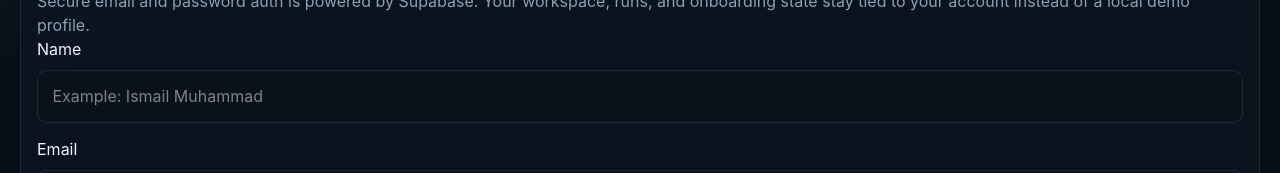
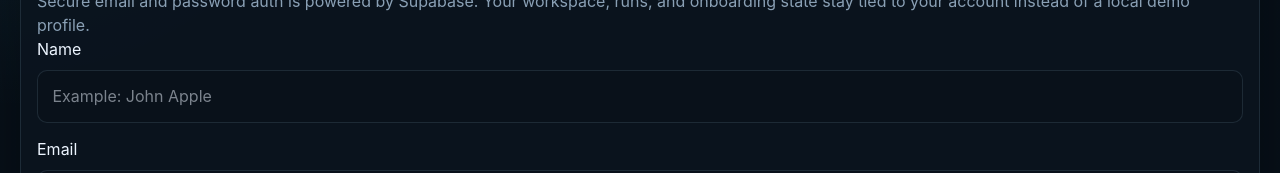
Before and after one commit to YingXiong47/LifeMaxApp, a Next.js app in the folder Max_project/: page /sign-up in a window 1280 px wide. Shown: the part 284-457 px from the top of the page. Built offline with nearby package versions, Linux system fonts and the light colour scheme; no server answers.

Commit message:
Placeholder txt
Changed placeholder example text

```diff
--- a/Max_project/src/components/ui/supabase-auth-card.tsx
+++ b/Max_project/src/components/ui/supabase-auth-card.tsx
@@ -97,7 +97,7 @@ export function SupabaseAuthCard({ mode }: { mode: "sign-in" | "sign-up" }) {
               id="full-name"
               className="text-input"
               value={name}
-              placeholder="Example: Ismail Muhammad"
+              placeholder="Example: John Apple"
               onChange={(event) => setName(event.target.value)}
             />
           </div>
```
